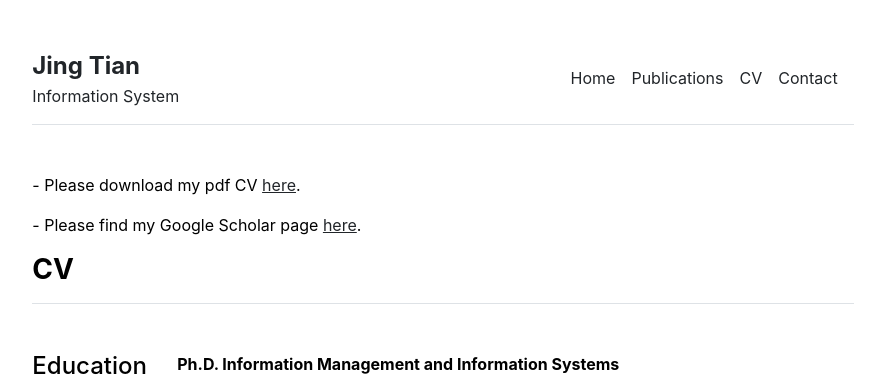
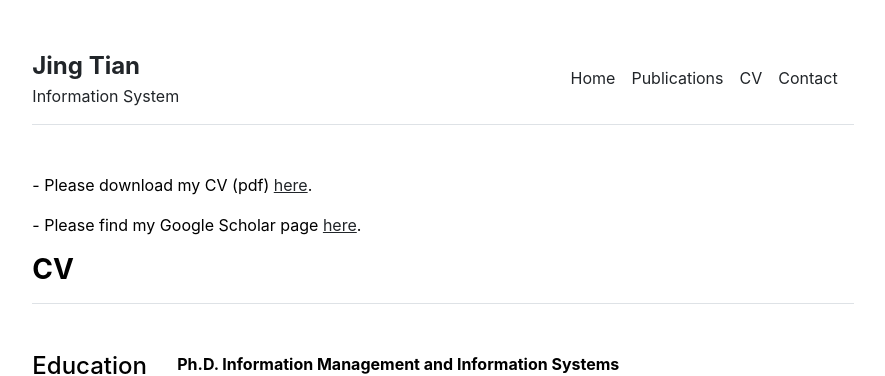
Before and after one commit to jingtianIS/jingtianIS.github.io, a Jekyll site: the page built from cv.md, in a window 1280 px wide. Shown: the top 376 px of the page, without its empty margins (197-1082 px from the left). Built offline with Jekyll 4.4.1, drawn with Linux system fonts in a browser that asks for light colours.

```diff
--- a/_layouts/cv.html
+++ b/_layouts/cv.html
@@ -4,7 +4,7 @@ layout: default
 
 {{ content }}
 
-<p>- Please download my pdf CV <a href = "{{ site.github.url }}/assets/files/Jing_Tian_CV.pdf" target="_blank">here</a>.</p>
+<p>- Please download my CV (pdf) <a href = "{{ site.github.url }}/assets/files/Jing_Tian_CV.pdf" target="_blank">here</a>.</p>
 
 <p>- Please find my Google Scholar page <a href = "https://scholar.google.co.jp/citations?user=C2mg43IAAAAJ&hl=enß" target="_blank"> here</a>.</p>
 
```
